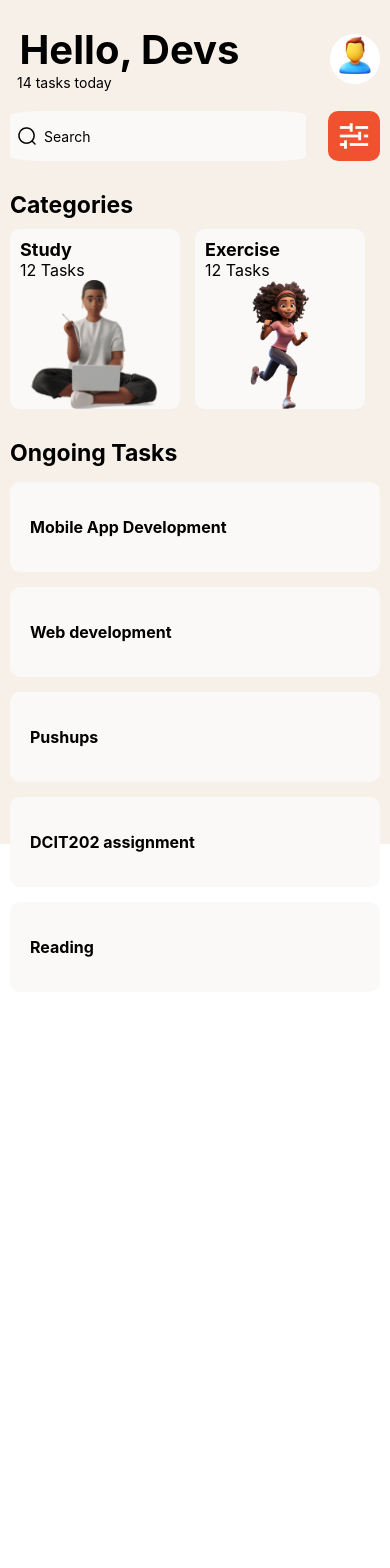
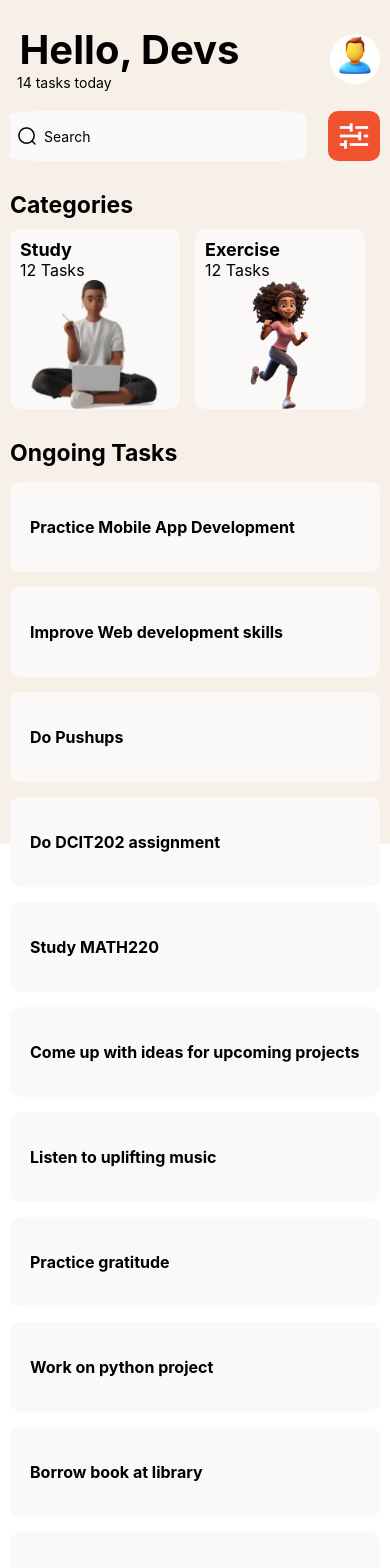
Before and after one commit to favourrr-a/rn-assignment3-11014111, a React Native app: screen / in a window 390 px wide. Shown: the top 1568 px of the page. Before the commit the page ends 992 px from the top, so only its background shows below. Built offline with nearby package versions, Linux system fonts and the light colour scheme.

Commit message:
Add more tasks to list of tasks

```diff
--- a/components/ongoing-tasks/OngoingTasksList.js
+++ b/components/ongoing-tasks/OngoingTasksList.js
@@ -4,11 +4,18 @@ import { ongoingTasksListStyles } from '../../styles/ongoingTasks/ongoingTasksLi
 
 export default function OngoingTasksList(){
     const tasks = [
-        { id: 1, title: 'Mobile App Development' },
-        { id: 2, title: 'Web development' },
-        { id: 3, title: 'Pushups' },
-        { id: 4, title: 'DCIT202 assignment' },
-        { id: 5, title: 'Reading' },
+        { id: 1, title: 'Practice Mobile App Development' },
+        { id: 2, title: 'Improve Web development skills' },
+        { id: 3, title: 'Do Pushups' },
+        { id: 4, title: 'Do DCIT202 assignment' },
+        { id: 5, title: 'Study MATH220' },
+        { id: 6, title: 'Come up with ideas for upcoming projects' },
+        { id: 7, title: 'Listen to uplifting music' },
+        { id: 8, title: 'Practice gratitude' },
+        { id: 9, title: 'Work on python project' },
+        { id: 10, title: 'Borrow book at library' },
+        { id: 11, title: 'Read The Idiot by Fyodor Dostoevsky' },
+        { id: 12, title: 'Contemplate life' },
     ];
     return(
         <View style = {ongoingTasksListStyles.ongoingTasksListContainer}>
```
